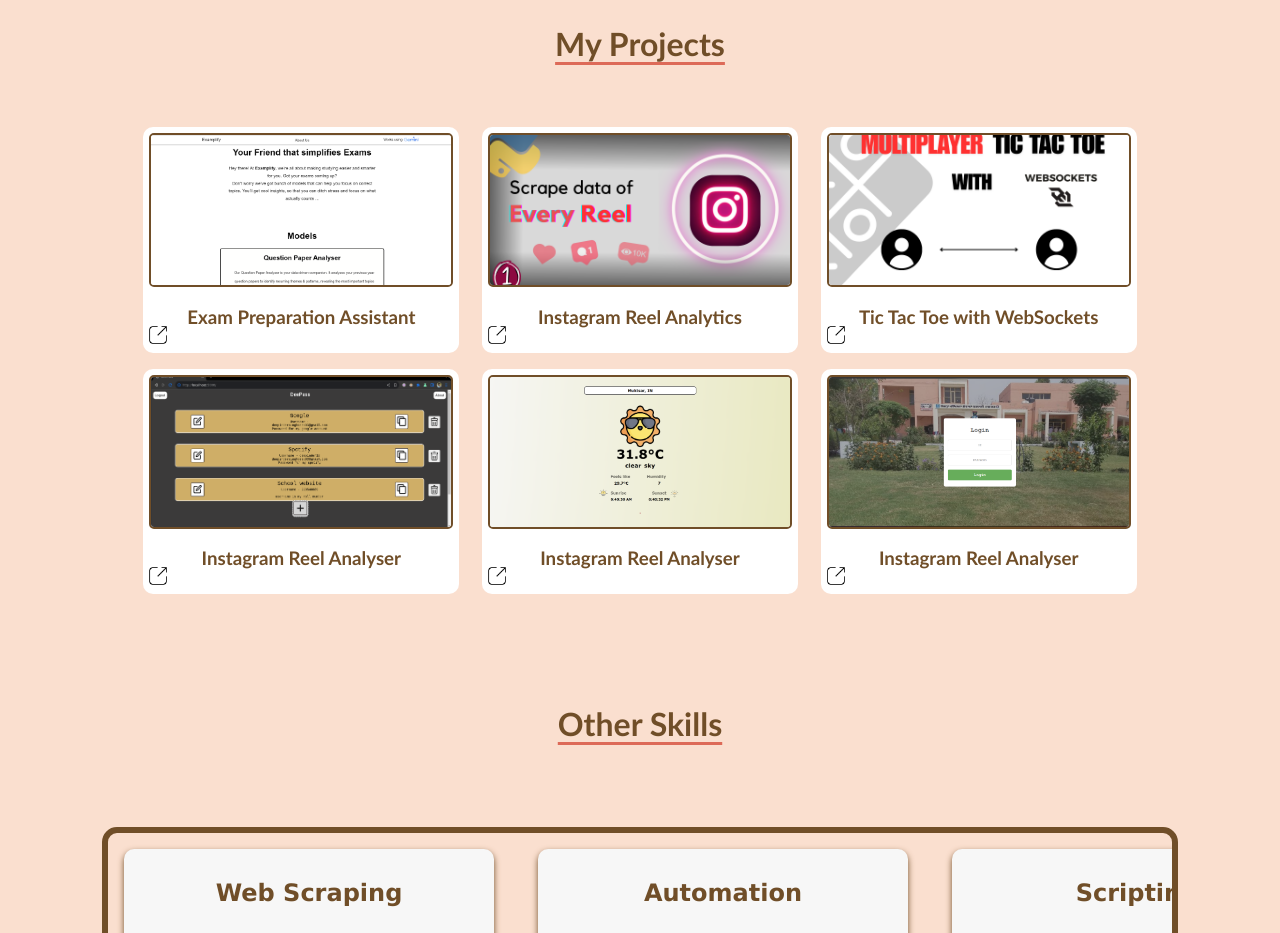
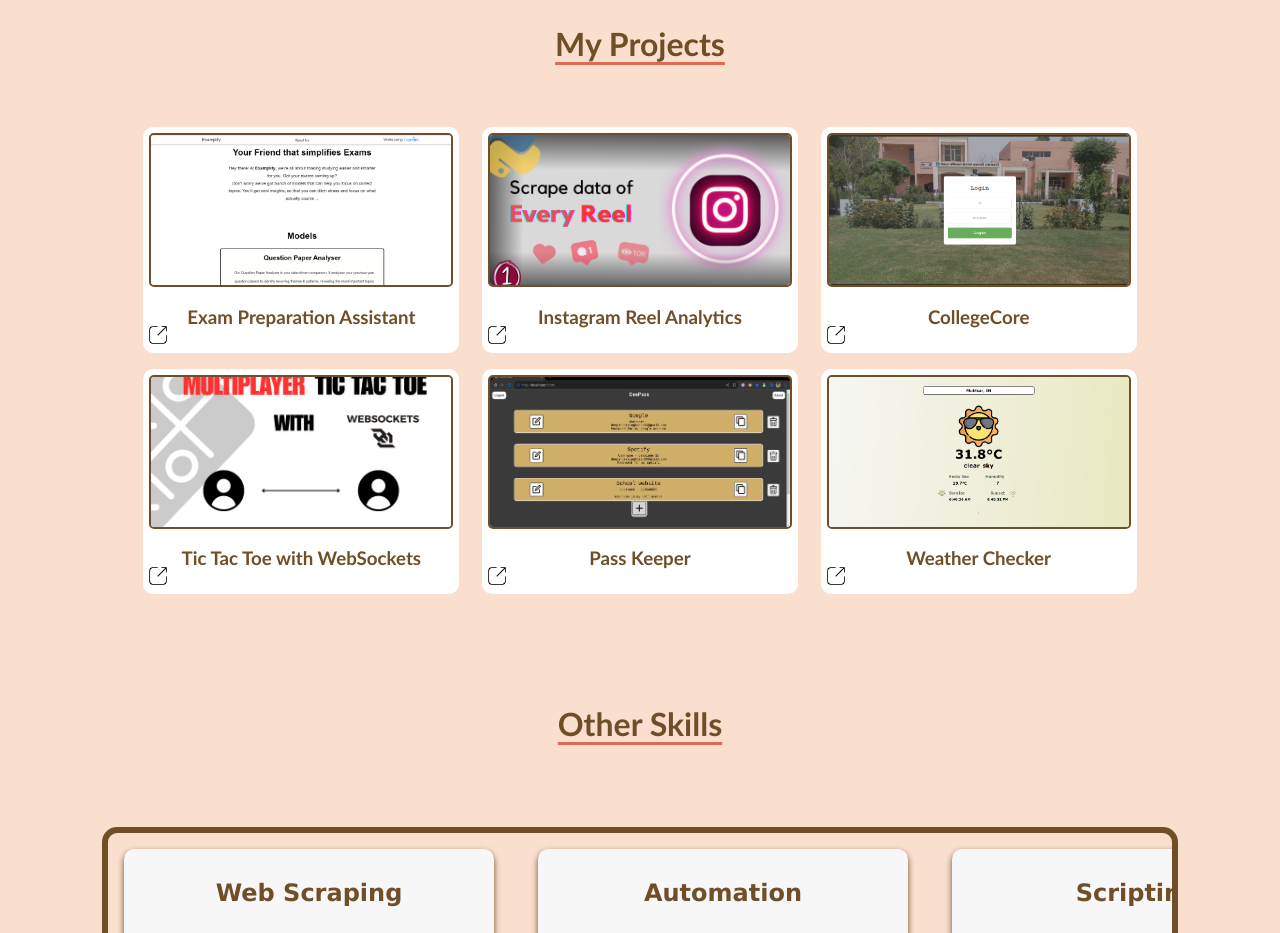
Before and after one commit to BigBrar/My-Portfolio-Site, a React (Create React App) app: page / in a window 1280 px wide. Shown: the part 1180-2113 px from the top of the page. Built offline with nearby package versions, Linux system fonts and the light colour scheme.

Commit message:
made all the projects real
All the projects now have a real description binded with the actual github source code url and images.

```diff
--- a/src/components/section 4/Projects.js
+++ b/src/components/section 4/Projects.js
@@ -27,6 +27,13 @@ export default function Projects(){
             sourceCode:'https://github.com/bigbrar/instagram_reel_analyser'
         },
         {
+            title:'CollegeCore',
+            description:`This project arose from a practical need to solve accessibility issues with the official college website, which was plagued by SSL certificate problems and unreliable hosting. Built with Python Flask, this clone operates smoothly on the college's local network, providing uninterrupted access to essential services like student results and profiles. Through careful network analysis and request inspection, the application accurately replicates the original website's functionality, handling complex elements like session management and user authentication. The project evolved through three major iterations, each bringing significant improvements: the initial version utilized Python's requests module for basic functionality, the second implementation leveraged async programming for concurrent data fetching and caching, and the final version employed httpx for enhanced performance with built-in async and session support. Now serving as the go-to platform for both students and staff, this solution enables quick access to student information and results, demonstrating how a well-engineered alternative can effectively replace a problematic system.`,
+            techStack:['Flask framework', 'Session Management', 'Async programming'],
+            image:Project6,
+            sourceCode:'https://github.com/BigBrar/collegecore'
+        },
+        {
             title:'Tic Tac Toe with WebSockets',
             description:`This project is a modern take on the classic Tic Tac Toe game, featuring both local and online multiplayer modes. In local mode, friends can play together on the same device, but the real excitement begins with the online multiplayer feature. When players activate online mode, the game connects to a Python-powered WebSocket server that matches them with a random opponent ready to play. The entire game communication happens in real-time through WebSockets, ensuring that every move is instantly synchronized between both players' screens. The system also handles disconnections gracefully – if your opponent leaves mid-game or loses connection, you'll be notified immediately. Built with a clean HTML/CSS/JavaScript frontend and a Python backend, this project demonstrates how traditional games can be transformed into engaging online experiences while maintaining their simple charm.`,
             techStack:['- WebSocket Server Programming', '- Real-time Communication', '- Connection State Management'],
@@ -34,26 +41,20 @@ export default function Projects(){
             sourceCode:'https://github.com/BigBrar/Websocket-Tic-Tac-Toe'
         },
         {
-            title:'Instagram Reel Analyser',
-            description:description1,
-            techStack:['Playwright', 'BeautifulSoup', 'Python'],
+            title:'Pass Keeper',
+            description:`This project is a secure password management web application built with Python Flask that helps users create and store strong passwords for their various accounts. With a clean and intuitive interface, users can create their own secure account to access the password manager locally. Once logged in, the app generates robust passwords for different accounts while allowing users to add custom descriptions for easy identification. All generated passwords are displayed on a convenient dashboard where they can be quickly copied with a single click. The application prioritizes security by implementing bcrypt encryption to ensure all sensitive data remains protected. Whether you're managing passwords for social media, email, or banking accounts, this tool offers a secure and organized way to store and access your credentials without the need to remember multiple complex passwords.`,
+            techStack:['Session Management', 'User Authentication', 'Python/Flask'],
             image:Project4,
             sourceCode:'https://github.com/BigBrar/password-manager'
         },
         {
-            title:'Instagram Reel Analyser',
-            description:description1,
-            techStack:['Playwright', 'BeautifulSoup', 'Python'],
+            title:'Weather Checker',
+            description:`This project is an interactive weather application that brings weather data to life through its dynamic user interface. Users can easily check weather conditions by entering a country code and city name (like "CAN, Surrey"). What makes this app special is its responsive design – the background actively changes to match the current weather conditions of the searched location, creating an immersive experience. The application fetches real-time data including temperature, humidity, current weather conditions, and sunset/sunrise timings from a weather API. Built entirely on the client side using HTML, CSS, and JavaScript, this web app showcases how weather information can be presented in an engaging and visually appealing way, making checking the weather less of a task and more of an experience.`,
+            techStack:['Html/Css', 'Javascript', 'Json Parsing'],
             image:Project5,
             sourceCode:'https://github.com/BigBrar/Beautiful-weather-web'
         },
-        {
-            title:'Instagram Reel Analyser',
-            description:description1,
-            techStack:['Playwright', 'BeautifulSoup', 'Python'],
-            image:Project6,
-            sourceCode:'https://github.com/BigBrar/simtmutksar'
-        },
+
     ]
     return (
         <div className={classes.sectionContainer}>
```
